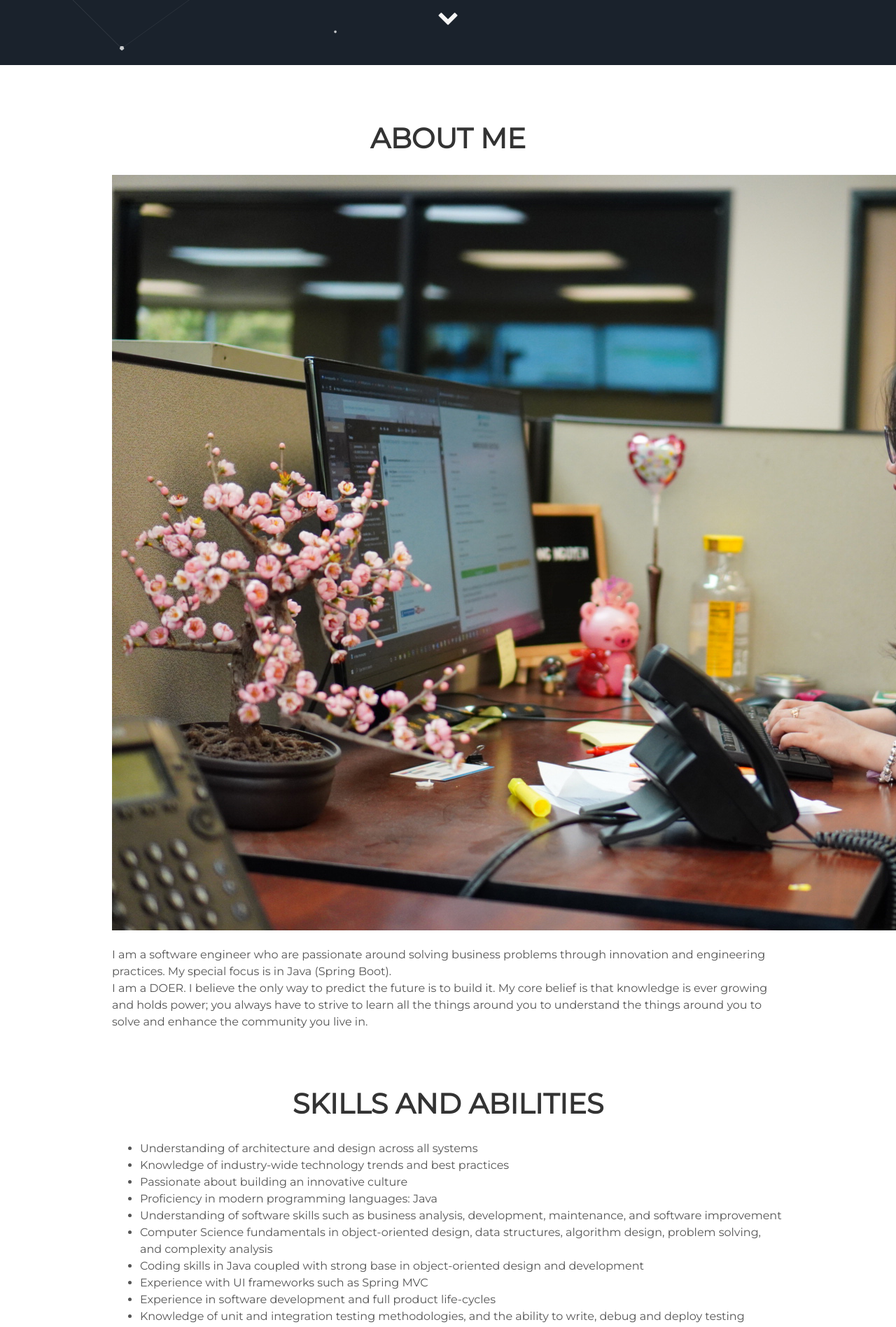
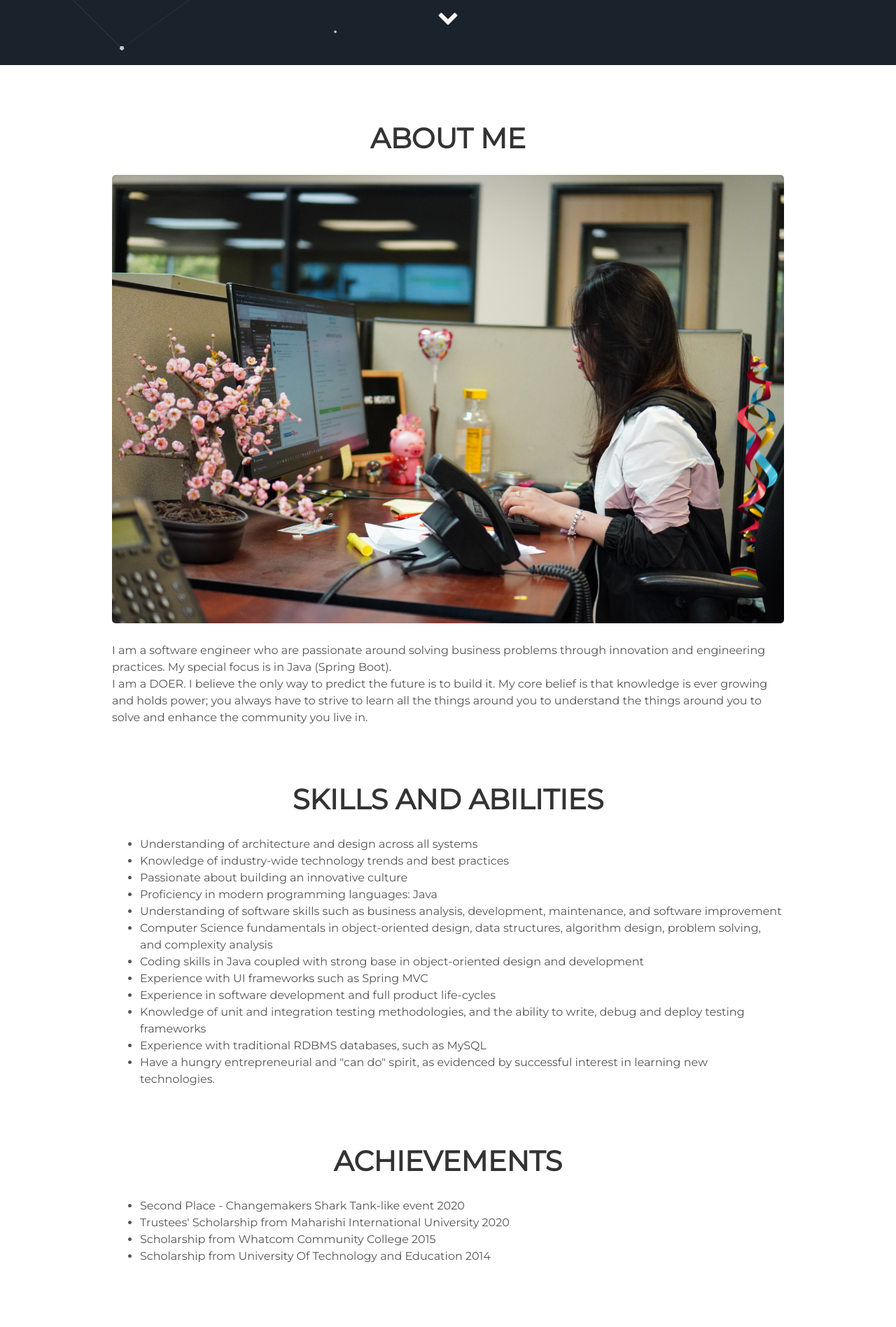
Before and after one commit to phuongnguyen0610/phuongnguyen0610.github.io, a Jekyll site: the page built from index.html, in a window 1280 px wide. Shown: the part 807-2704 px from the top of the page at 70% size. Built offline with Jekyll 4.4.1, drawn with Linux system fonts in a browser that asks for light colours.

Commit message:
Update about.html

```diff
--- a/_includes/about.html
+++ b/_includes/about.html
@@ -1,7 +1,7 @@
  <!-- <div class="user-details"> -->
   <div>
   <h1 style="text-align: center;"> ABOUT ME</h1>
-  <div>
+  <div class="user-projects">
     <img alt="work" src="/assets/img/work.jpg"/>
   </div>
   <div>
```
